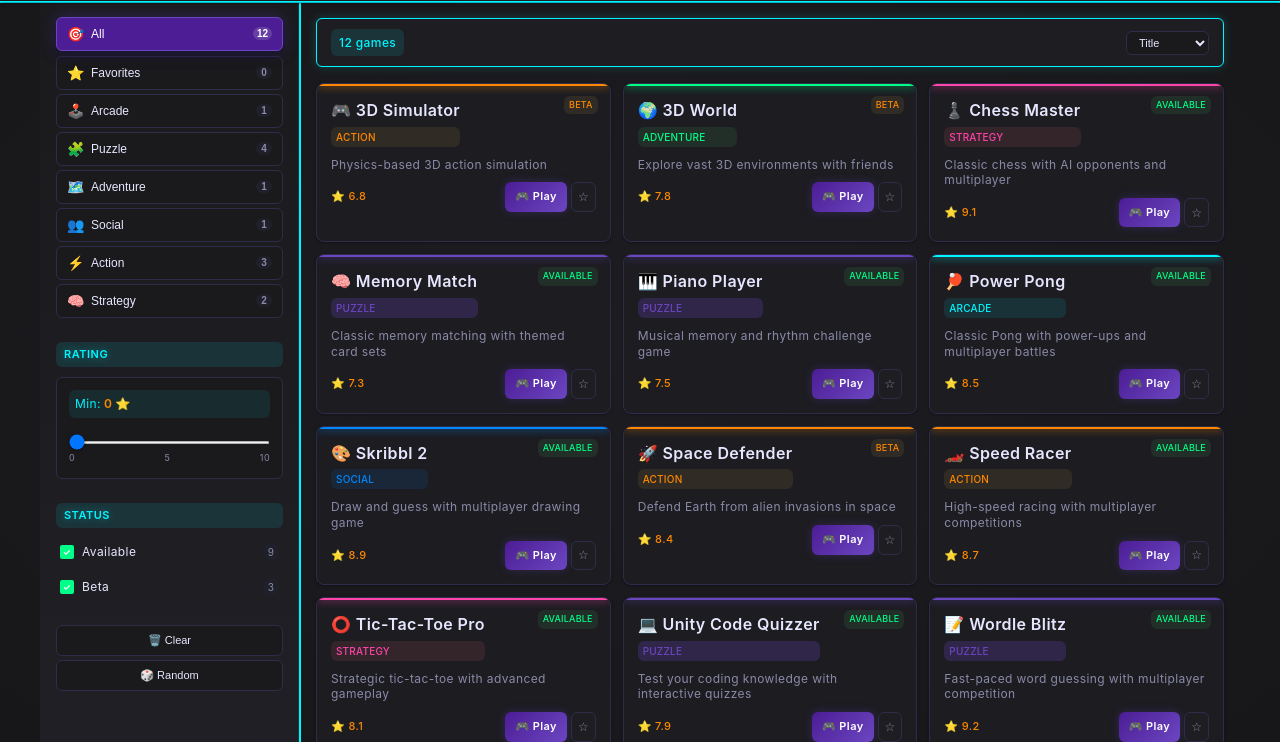
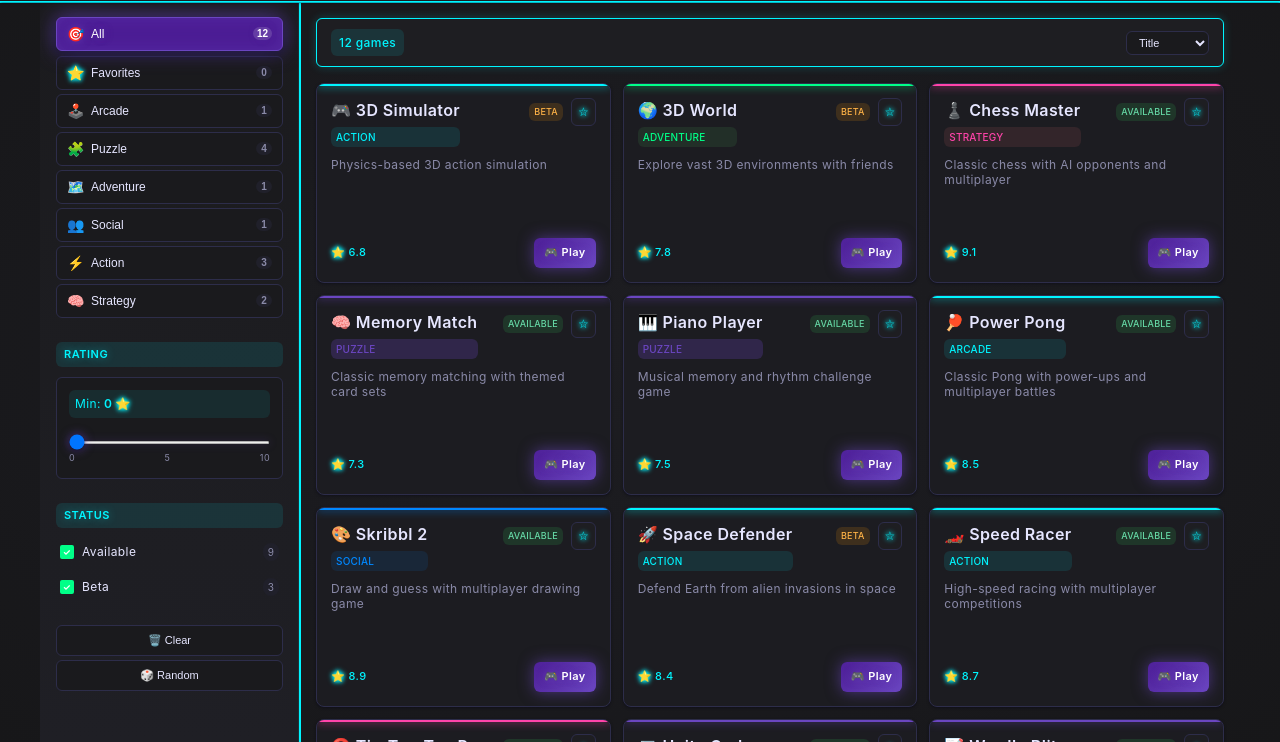
Before and after one commit to tylerwongj/tyler-arcade8, a plain HTML site: page index.html in a window 1280 px wide. Shown: the part 59-801 px from the top of the page. Drawn offline with Linux system fonts and the light colour scheme.

Commit message:
master - lots more styling

```diff
--- a/index.html
+++ b/index.html
@@ -48,7 +48,7 @@
                             <span class="btn-count" id="allCount">12</span>
                         </button>
                         <button class="cat-btn fav-btn" data-category="favorites">
-                            <span class="btn-icon">⭐</span>
+                            <span class="btn-icon blue-star">⭐</span>
                             <span class="btn-text">Favorites</span>
                             <span class="btn-count" id="favCount">0</span>
                         </button>
@@ -92,7 +92,7 @@
                         <div class="rating-header">
                             <span>Min: </span>
                             <span class="rating-num" id="ratingNum">0</span>
-                            <span>⭐</span>
+                            <span class="blue-star">⭐</span>
                         </div>
                         <input type="range" id="ratingRange" min="0" max="10" value="0" step="0.5" class="rating-bar">
                         <div class="bar-ticks">
--- a/script.js
+++ b/script.js
@@ -263,20 +263,24 @@ class CompactDashboard {
                         <div class="game-title">${game.icon} ${game.title}</div>
                         <div class="game-category">${game.category}</div>
                     </div>
+                    <div class="header-right">
+                        <div class="game-status ${game.status}">${game.status === 'beta' ? 'Beta' : 'Available'}</div>
+                        <div class="game-actions">
+                            <button class="favorite-btn ${isFavorited ? 'favorited' : ''}" data-game-id="${game.id}">
+                                <span class="blue-star">${isFavorited ? '⭐' : '☆'}</span>
+                            </button>
+                        </div>
+                    </div>
                 </div>
-                <div class="game-status ${game.status}">${game.status === 'beta' ? 'Beta' : 'Available'}</div>
                 <div class="game-description">${game.description}</div>
                 <div class="game-footer">
                     <div class="game-rating">
-                        <span>⭐ ${game.rating.toFixed(1)}</span>
+                        <span><span class="blue-star">⭐</span> ${game.rating.toFixed(1)}</span>
                     </div>
                     <div class="game-actions">
                         <a href="${game.path}" class="play-btn" target="_blank">
                             🎮 Play
                         </a>
-                        <button class="favorite-btn ${isFavorited ? 'favorited' : ''}" data-game-id="${game.id}">
-                            ${isFavorited ? '⭐' : '☆'}
-                        </button>
                     </div>
                 </div>
             </div>
--- a/style.css
+++ b/style.css
@@ -98,8 +98,8 @@ body {
     -webkit-background-clip: text;
     -webkit-text-fill-color: transparent;
     background-clip: text;
-    filter: brightness(1.2);
-    text-shadow: 0 0 15px rgba(0, 245, 255, 0.4);
+    filter: brightness(1.3) drop-shadow(0 0 10px rgba(0, 245, 255, 0.8));
+    text-shadow: 0 0 20px rgba(0, 245, 255, 0.6);
 }
 
 .search-section {
@@ -281,7 +281,8 @@ body {
     color: #ffffff;
     font-weight: 600;
     transform: translateY(-1px);
-    box-shadow: var(--shadow-medium), 0 0 15px rgba(107, 70, 193, 0.4);
+    box-shadow: var(--shadow-medium), 0 0 20px rgba(107, 70, 193, 0.8), inset 0 0 15px rgba(107, 70, 193, 0.3);
+    text-shadow: 0 0 8px rgba(107, 70, 193, 0.6);
 }
 
 .cat-btn:hover:not(.active) {
@@ -291,8 +292,9 @@ body {
 }
 
 .fav-btn.active {
-    background: var(--orange-accent);
-    border-color: var(--orange-accent);
+    background: var(--bright-cyan);
+    border-color: var(--bright-cyan);
+    color: #000000;
 }
 
 .btn-icon {
@@ -343,7 +345,7 @@ body {
 }
 
 .rating-num {
-    color: var(--orange-accent);
+    color: var(--bright-cyan);
     font-weight: 600;
 }
 
@@ -351,10 +353,11 @@ body {
     width: 100%;
     height: 3px;
     border-radius: 2px;
-    background: var(--accent-bg);
+    background: linear-gradient(to right, var(--purple-accent) 0%, var(--accent-bg) 0%);
     outline: none;
     cursor: pointer;
     margin-bottom: 6px;
+    box-shadow: 0 0 8px rgba(107, 70, 193, 0.3);
 }
 
 .rating-bar::-webkit-slider-thumb {
@@ -362,9 +365,9 @@ body {
     width: 14px;
     height: 14px;
     border-radius: 50%;
-    background: var(--orange-accent);
+    background: var(--purple-accent);
     cursor: pointer;
-    box-shadow: var(--shadow-light);
+    box-shadow: var(--shadow-light), 0 0 10px rgba(107, 70, 193, 0.6);
     transition: transform 0.1s ease;
 }
 
@@ -538,6 +541,9 @@ body {
     position: relative;
     overflow: hidden;
     box-shadow: var(--shadow-light);
+    display: flex;
+    flex-direction: column;
+    min-height: 200px;
 }
 
 .game-card::before {
@@ -562,6 +568,13 @@ body {
     justify-content: space-between;
     align-items: flex-start;
     margin-bottom: 10px;
+    position: relative;
+}
+
+.header-right {
+    display: flex;
+    align-items: center;
+    gap: 8px;
 }
 
 .game-title {
@@ -583,9 +596,6 @@ body {
 }
 
 .game-status {
-    position: absolute;
-    top: 12px;
-    right: 12px;
     font-size: 9px;
     padding: 2px 5px;
     border-radius: var(--radius);
@@ -595,13 +605,13 @@ body {
 }
 
 .game-status.available {
-    background: rgba(86, 211, 100, 0.1);
-    color: var(--green-accent);
+    background: rgba(52, 199, 89, 0.15);
+    color: #66d9a6;
 }
 
 .game-status.beta {
-    background: rgba(227, 179, 65, 0.1);
-    color: var(--orange-accent);
+    background: rgba(255, 152, 10, 0.15);
+    color: #ffb347;
 }
 
 .game-description {
@@ -609,26 +619,40 @@ body {
     margin-bottom: 10px;
     font-size: 12px;
     line-height: 1.3;
+    flex: 1;
 }
 
 .game-footer {
     display: flex;
     justify-content: space-between;
     align-items: center;
+    margin-top: auto;
 }
 
 .game-rating {
     display: flex;
     align-items: center;
     gap: 3px;
-    color: var(--orange-accent);
+    color: var(--bright-cyan);
     font-size: 11px;
     font-weight: 500;
 }
 
-.game-actions {
+.blue-star {
+    color: var(--bright-cyan) !important;
+    text-shadow: 0 0 4px var(--bright-cyan);
+    filter: drop-shadow(0 0 2px var(--bright-cyan));
+}
+
+.game-footer .game-actions {
     display: flex;
     gap: 4px;
+    align-items: center;
+}
+
+.game-header .game-actions {
+    display: flex;
+    align-items: center;
 }
 
 .play-btn {
@@ -645,13 +669,15 @@ body {
     align-items: center;
     gap: 3px;
     font-size: 11px;
-    box-shadow: 0 0 10px rgba(107, 70, 193, 0.3);
+    box-shadow: 0 0 15px rgba(107, 70, 193, 0.6), inset 0 0 10px rgba(107, 70, 193, 0.2);
+    text-shadow: 0 0 8px rgba(107, 70, 193, 0.4);
 }
 
 .play-btn:hover {
     transform: translateY(-1px);
-    box-shadow: var(--shadow-medium), 0 0 20px rgba(107, 70, 193, 0.6);
+    box-shadow: var(--shadow-medium), 0 0 25px rgba(107, 70, 193, 0.8), inset 0 0 15px rgba(107, 70, 193, 0.3);
     filter: brightness(1.1);
+    text-shadow: 0 0 12px rgba(107, 70, 193, 0.6);
 }
 
 .favorite-btn {
@@ -666,15 +692,19 @@ body {
 }
 
 .favorite-btn.favorited {
-    color: var(--orange-accent);
-    border-color: var(--orange-accent);
-    background: rgba(227, 179, 65, 0.1);
+    color: var(--bright-cyan);
+    border-color: var(--bright-cyan);
+    background: rgba(0, 245, 255, 0.1);
+    text-shadow: 0 0 4px var(--bright-cyan);
+    filter: drop-shadow(0 0 2px var(--bright-cyan));
 }
 
 .favorite-btn:hover {
     border-color: var(--bright-cyan);
     color: var(--bright-cyan);
-    box-shadow: 0 0 10px rgba(0, 245, 255, 0.3);
+    background: rgba(0, 245, 255, 0.05);
+    text-shadow: 0 0 2px var(--bright-cyan);
+    filter: drop-shadow(0 0 1px var(--bright-cyan));
 }
 
 /* Game Colors */
@@ -699,8 +729,8 @@ body {
 }
 
 .game-card[data-category="action"] {
-    --game-accent: var(--orange-accent);
-    --game-bg: rgba(227, 179, 65, 0.1);
+    --game-accent: var(--bright-cyan);
+    --game-bg: rgba(0, 245, 255, 0.1);
 }
 
 .game-card[data-category="strategy"] {
```
